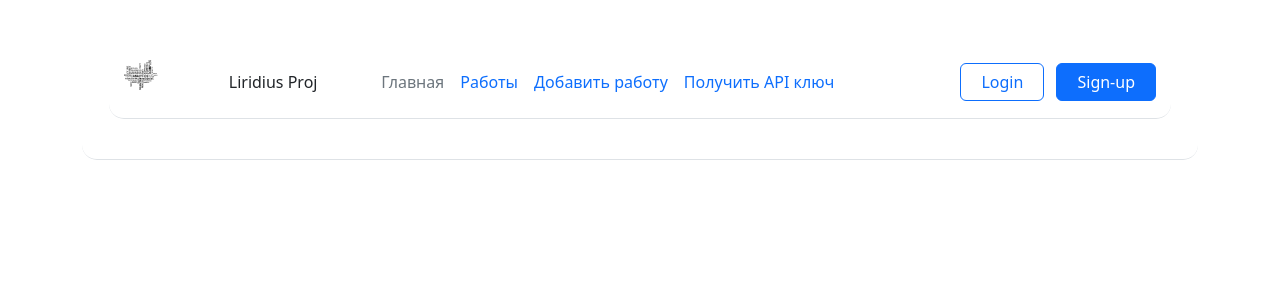
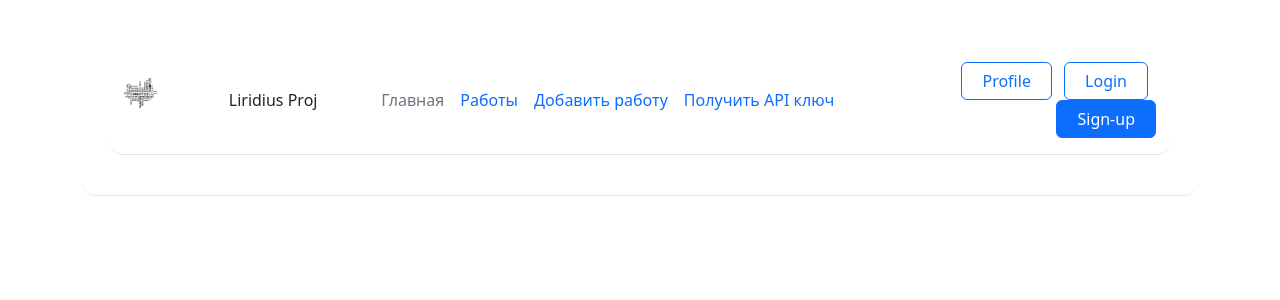
Before and after one commit to ZEFERUS777/yandex-task-web, a Flask app: page / in a window 1280 px wide. Shown: the top 300 px of the page. Run offline with Flask 3, Linux system fonts and the light colour scheme.

Commit message:
добавил личный кабинет

```diff
--- a/app.py
+++ b/app.py
@@ -102,6 +102,10 @@ def create_api_key():
             key_f.set_password(key)
             db.session.add(key_f)
             db.session.commit()
+            user = User.query.filter_by(email=email).first()
+            user.api_k = key
+            db.session.add(user)
+            db.session.commit()
             return render_template("vision_api.html", api_key=key)
         except Exception:
             return render_template("reg_api.html", form=form,
@@ -116,6 +120,14 @@ def jobs_vision():
     return render_template("jobs_list.html", jobs=jobs)
 
 
+@app.route("/profile")
+@login_required
+def profile():
+    if current_user.api_k is None:
+        return render_template("profile.html", user_name=current_user.email, api_key="Не зарегистрирован")
+    return render_template("profile.html", user_name=current_user.email, api_key=current_user.api_k)
+
+
 if __name__ == '__main__':
     app.run(debug=True)
 
--- a/data/models.py
+++ b/data/models.py
@@ -11,6 +11,7 @@ class User(UserMixin, db.Model, SerializerMixin):
     id = db.Column(db.Integer, primary_key=True)
     email = db.Column(db.String(80), unique=True)
     password_bash = db.Column(db.String(120))
+    api_k = db.Column(db.String(18))
 
     def set_password(self, password):
         self.password_bash = generate_password_hash(password)
--- a/templates/base.html
+++ b/templates/base.html
@@ -27,6 +27,8 @@
                     </ul>
 
                     <div class="col-md-3 text-end">
+                        <button type="button" class="btn btn-outline-primary me-2"><a href="/profile"
+                            class="nav-link px-2">Profile</a></button>
                         <button type="button" class="btn btn-outline-primary me-2"><a href="/login"
                                 class="nav-link px-2">Login</a></button>
                         <button type="button" class="btn btn-primary"><a href="/register"
```
Also changed, not shown: instance/flask.sqlite3.
